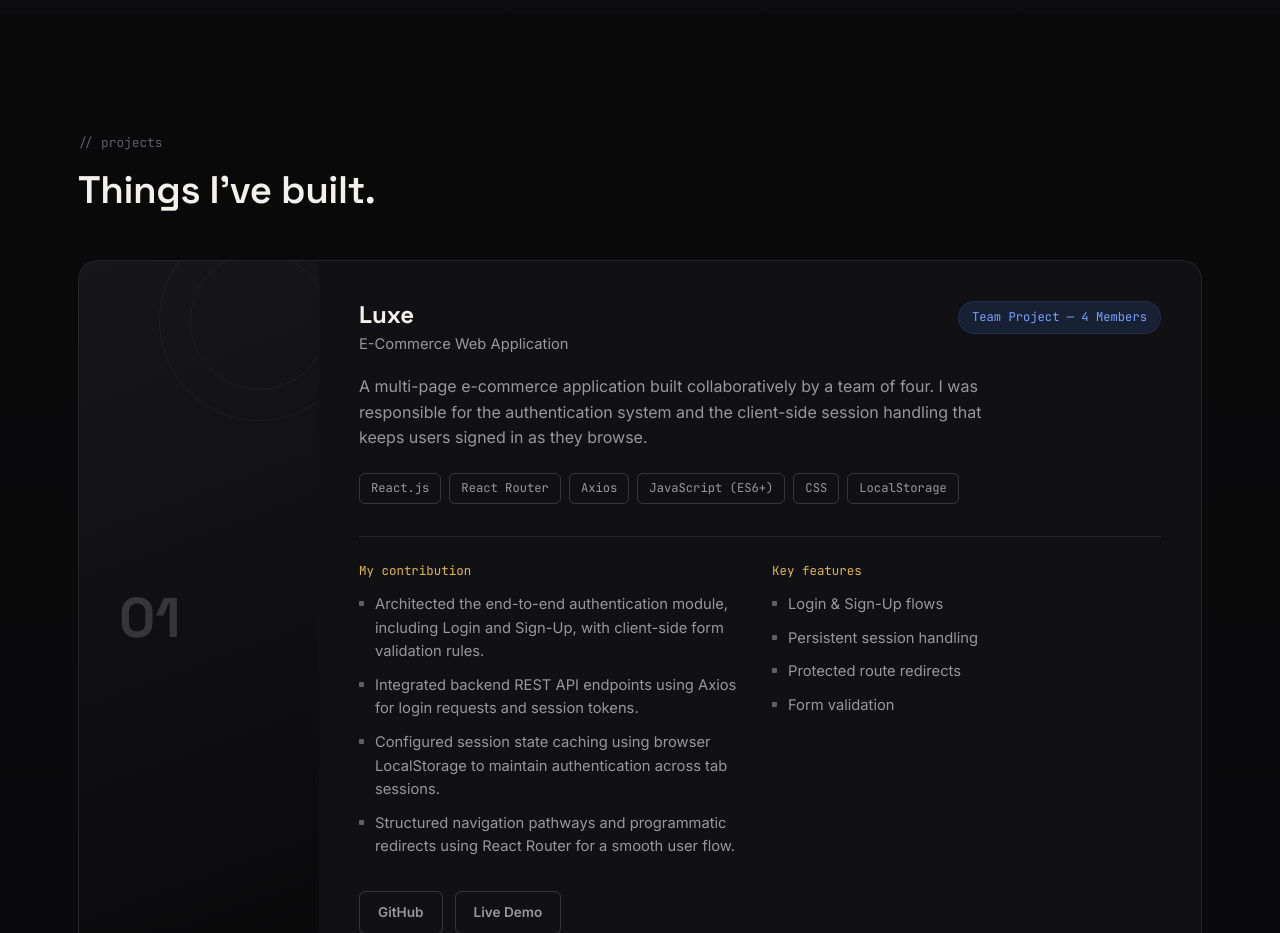
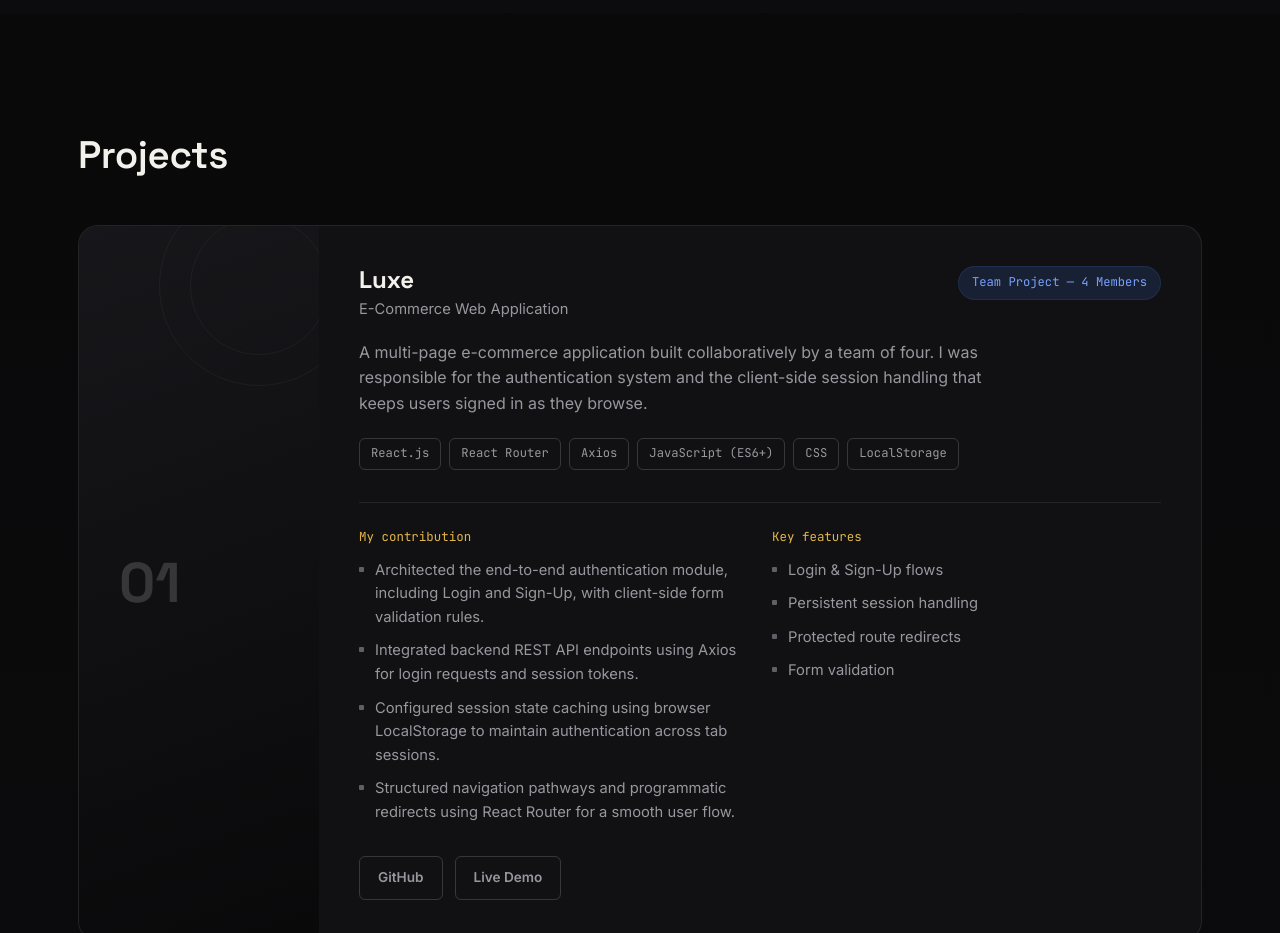
Before and after one commit to Enzokk23/portfolio, a React (Vite) app: page / in a window 1280 px wide. Shown: the part 2040-2973 px from the top of the page. Built offline with nearby package versions, Linux system fonts and the light colour scheme.

Commit message:
Update Projects.jsx

```diff
--- a/src/components/Projects.jsx
+++ b/src/components/Projects.jsx
@@ -5,8 +5,7 @@ function Projects() {
   return (
     <section id="projects" className="section projects">
       <div className="section-container">
-        <p className="section-tag">// projects</p>
-        <h2 className="section-heading">Things I&rsquo;ve built.</h2>
+        <h2 className="section-heading">Projects</h2>
 
         <div className="projects__list">
           {projects.map((project, index) => (
```
